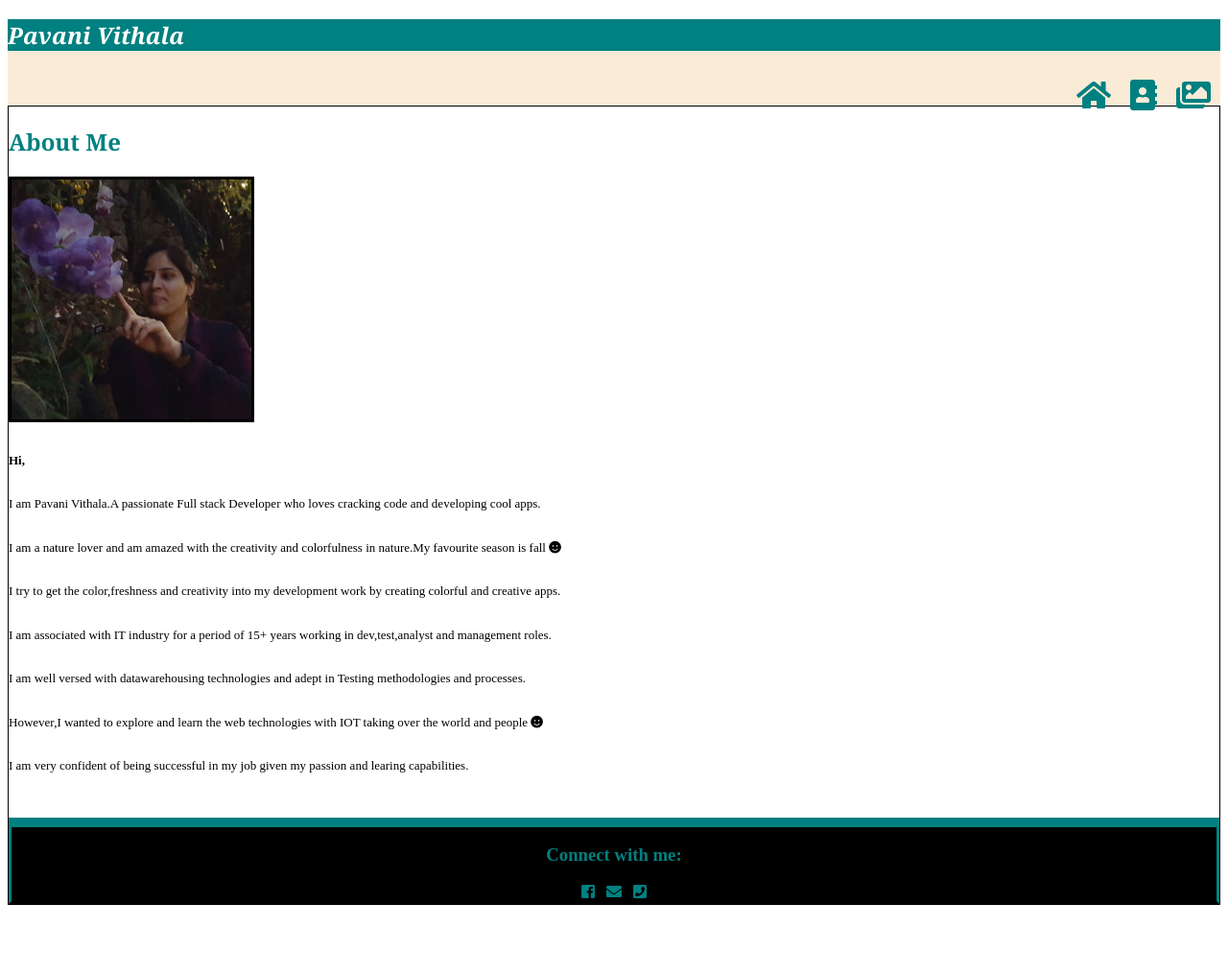
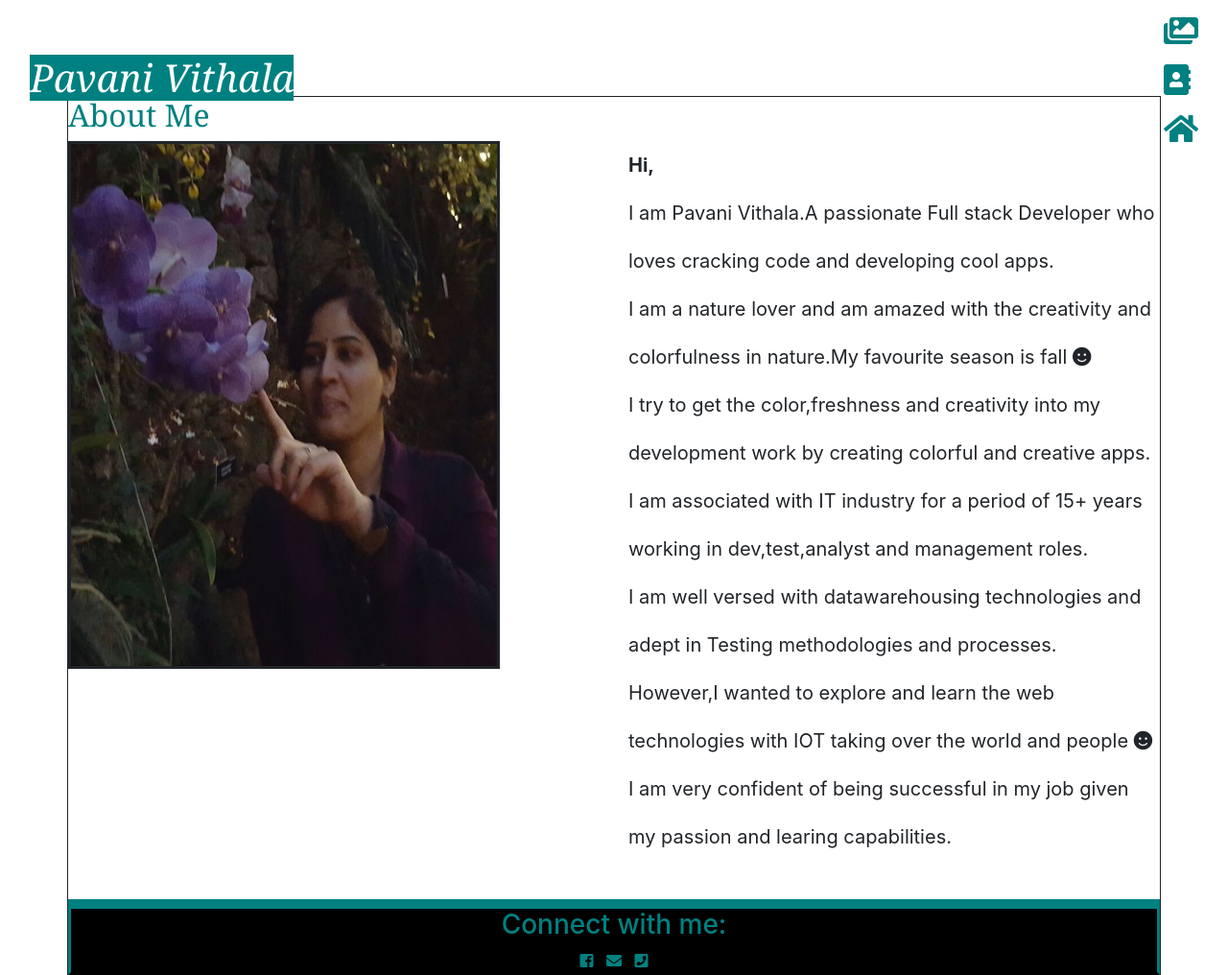
Before and after one commit to Pavani-Vithala/bootstrap-portfolio, a plain HTML site: page index.html in a window 1280 px wide. Shown: the whole page at 96% size. Before the commit the page ends 951 px from the top, so only its background shows below. Drawn offline with nearby package versions, Linux system fonts and the light colour scheme.

Commit message:
version5.0

```diff
--- a/assets/css/style.css
+++ b/assets/css/style.css
@@ -1,8 +1,8 @@
 img{
 
     border:solid;
-    width:250px;
-    height:250px;
+    width:450px;
+    height:550px;
 
 
 }
@@ -23,13 +23,14 @@ img{
     border-bottom-color:black;
 }
 p{
-    font-size:13px;
-    line-height:350%;
+    font-size:20px;
+    line-height:250%;
 }
 .navbar{
-    height:90px;
-    background-color: antiquewhite;
+    height:100px;
+    background-color: white;
 }
+
 h2{
 
     color:teal;
@@ -44,7 +45,6 @@ h1{
     font-style:italic;
     width:calc(100/3%);
 
-
 }
 a{
     font-family: 'fantasy','Arial', 'Helvetica Neue', 'Helvetica','sans-serif';
@@ -56,7 +56,6 @@ a:hover {
 }
 ul li{
     list-style: none;
-    float:right;
-    display:inline;
-    padding:10px;
-  }
+
+
+}
--- a/contact.html
+++ b/contact.html
@@ -2,7 +2,9 @@
 <html>
 
 <head>
-        <link rel="stylesheet" href="https://use.fontawesome.com/releases/v5.3.1/css/all.css" integrity="sha384-mzrmE5qonljUremFsqc01SB46JvROS7bZs3IO2EmfFsd15uHvIt+Y8vEf7N7fWAU"
+    <link rel="stylesheet" href="https://stackpath.bootstrapcdn.com/bootstrap/4.1.3/css/bootstrap.min.css" integrity="sha384-MCw98/SFnGE8fJT3GXwEOngsV7Zt27NXFoaoApmYm81iuXoPkFOJwJ8ERdknLPMO"
+        crossorigin="anonymous">
+    <link rel="stylesheet" href="https://use.fontawesome.com/releases/v5.3.1/css/all.css" integrity="sha384-mzrmE5qonljUremFsqc01SB46JvROS7bZs3IO2EmfFsd15uHvIt+Y8vEf7N7fWAU"
         crossorigin="anonymous">
     <script src="https://code.jquery.com/jquery-3.3.1.slim.min.js" integrity="sha384-q8i/X+965DzO0rT7abK41JStQIAqVgRVzpbzo5smXKp4YfRvH+8abtTE1Pi6jizo"
         crossorigin="anonymous"></script>
@@ -23,11 +25,13 @@
                 </a>
             </div>
             <ul class="navbar-nav">
-                    <li class="nav-item"><a class="nav-link" href="portfolio.html"><i class="fas fa-images fa-2x"></i></a></li>
-                    <li class="nav-item"><a class="nav-link" href="contact.html"><i class="fa fa-address-book fa-2x" aria-hidden="true"></i></a></li>
-                    <li class="nav-item"><a class="nav-link" href="index.html"><i class="fa fa-home fa-2x" display-style = "none" aria-hidden="true"></i></a></li>
+                <li class="nav-item"><a class="nav-link" href="portfolio.html"><i class="fas fa-images fa-2x"></i></a></li>
+                <li class="nav-item"><a class="nav-link" href="contact.html"><i class="fa fa-address-book fa-2x"
+                            aria-hidden="true"></i></a></li>
+                <li class="nav-item"><a class="nav-link" href="index.html"><i class="fa fa-home fa-2x" display-style="none"
+                            aria-hidden="true"></i></a></li>
 
-                </ul>
+            </ul>
         </div>
     </nav>
 
--- a/index.html
+++ b/index.html
@@ -4,7 +4,7 @@
 <head>
     <title>Pavani's Basic Portfolio</title>
     <!-- Linking CSS -->
-
+    <link rel="stylesheet" href="https://stackpath.bootstrapcdn.com/bootstrap/4.1.3/css/bootstrap.min.css" integrity="sha384-MCw98/SFnGE8fJT3GXwEOngsV7Zt27NXFoaoApmYm81iuXoPkFOJwJ8ERdknLPMO" crossorigin="anonymous">
     <link rel="stylesheet" href="https://use.fontawesome.com/releases/v5.3.1/css/all.css" integrity="sha384-mzrmE5qonljUremFsqc01SB46JvROS7bZs3IO2EmfFsd15uHvIt+Y8vEf7N7fWAU"
         crossorigin="anonymous">
     <script src="https://code.jquery.com/jquery-3.3.1.slim.min.js" integrity="sha384-q8i/X+965DzO0rT7abK41JStQIAqVgRVzpbzo5smXKp4YfRvH+8abtTE1Pi6jizo"
@@ -25,9 +25,10 @@
                     <h1>Pavani Vithala</h1>
                 </a>
             </div>
-            <ul class="navbar-nav">
-                <li class="nav-item"><a class="nav-link" href="portfolio.html"><i class="fas fa-images fa-2x"></i></a></li>
-                <li class="nav-item"><a class="nav-link" href="contact.html"><i class="fa fa-address-book fa-2x"
+
+            <ul class="navbar-nav pull-right">
+                <li class="nav-item"><a class="nav-link" href="portfolio.html"><i class="fas fa-images fa-2x" display-style="none" aria-hidden="true"></i></a></li>
+                <li class="nav-item"><a class="nav-link" href="contact.html"><i class="fa fa-address-book fa-2x" display-style="none"
                             aria-hidden="true"></i></a></li>
                 <li class="nav-item"><a class="nav-link" href="index.html"><i class="fa fa-home fa-2x" display-style="none"
                             aria-hidden="true"></i></a></li>
@@ -57,14 +58,11 @@
             </div>
             <div class="col-md-6">
                 <p><strong>Hi,</strong><br>I am Pavani Vithala.A passionate Full stack Developer who loves cracking
-                    code and
-                    developing cool apps.<br>
+                    code and developing cool apps.<br>
                     I am a nature lover and am amazed with the creativity and colorfulness in nature.My favourite
-                    season is
-                    fall <i class="fas fa-smile"></i><br>
+                    season is fall <i class="fas fa-smile"></i><br>
                     I try to get the color,freshness and creativity into my development work by creating colorful and
-                    creative
-                    apps.<br>I am associated with IT industry for a period of 15+ years
+                    creative apps.<br>I am associated with IT industry for a period of 15+ years
                     working in dev,test,analyst and management roles.
                     <br>I am well versed with datawarehousing technologies and adept in Testing methodologies and
                     processes.<br>
```
Also changed, not shown: portfolio.html (+12 -3 lines).
